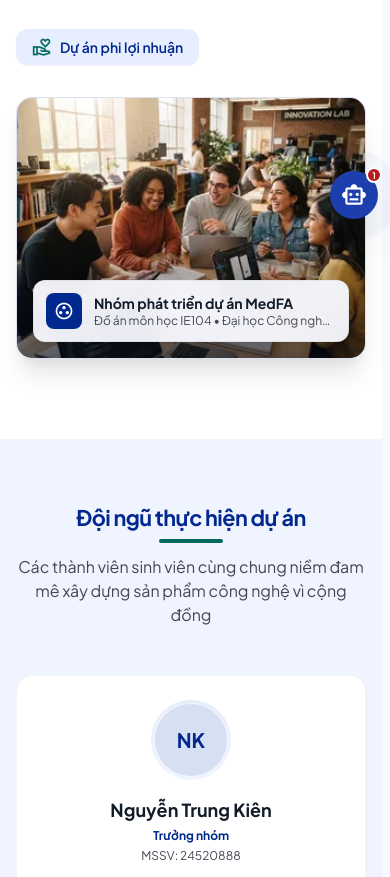
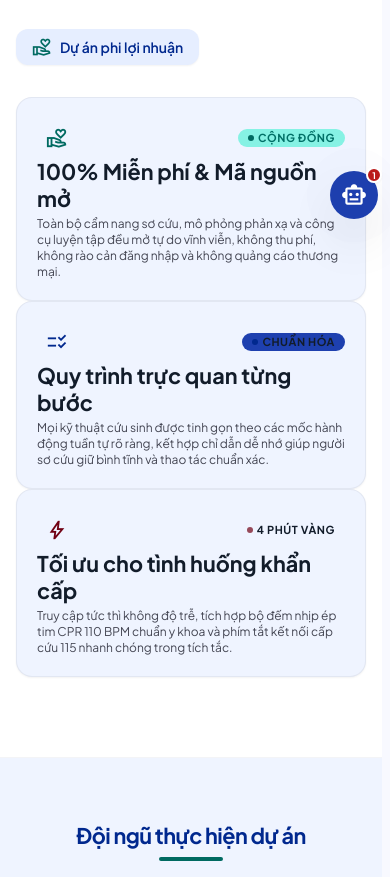
Before and after one commit to NguyenTrunqKien/MedFA---First-Aid-E-learning-Hub, a plain HTML site: page about.html in a window 390 px wide. Shown: the part 613-1490 px from the top of the page. Drawn offline with nearby package versions, Linux system fonts and the light colour scheme; no server answers.

Commit message:
feat(ui): replace about hero image with Bento Grid commitments and clean chatbot env reminders

```diff
--- a/about.html
+++ b/about.html
@@ -99,7 +99,7 @@
                 MedFA (Medical First Aid) không bắt đầu từ một tổ chức y tế khổng lồ. Chúng tôi là một nhóm những người trẻ đam mê công nghệ tại Trường Đại học Công nghệ Thông tin (UIT - ĐHQG-HCM), thực hiện dự án này trong khuôn khổ đồ án môn học IE104.
               </p>
               <p class="text-base text-on-surface-variant leading-relaxed mb-6" data-i18n="about.p2">
-                Xuất phát từ khao khát ứng dụng những dòng code và thiết kế giao diện vào một mục đích mang ý nghĩa nhân văn, MedFA ra đời nhằm số hóa và đơn giản hóa kiến thức sơ cứu. Chúng tôi tin rằng, công nghệ ý nghĩa nhất là công nghệ giúp bảo vệ sự sống.
+                Xuất phát từ khao khát ứng dụng những dòng code và thiết kế giao diện vào một mục đích mang ý nghĩa nhân văn, MedFA ra đời nhằm số hóa và đơn giản hóa kiến thức sơ cứu. Chúng tôi tin rằng công nghệ ý nghĩa nhất là công nghệ giúp bảo vệ sự sống.
               </p>
               <div class="flex flex-wrap items-center gap-3 pt-2">
                 <div class="flex items-center gap-2 px-4 py-2 rounded-xl bg-surface-container text-primary text-sm font-semibold shadow-sm">
@@ -109,25 +109,64 @@
               </div>
             </div>
 
-            <!-- Right Image Showcase with Responsive Picture (Lab 2 Bài 1) -->
-            <div class="lg:col-span-5">
-              <div class="relative w-full aspect-[4/3] rounded-2xl overflow-hidden shadow-xl bg-surface-container border border-outline-variant/30">
-                <picture class="w-full h-full">
-                  <source media="(max-width: 639px)" srcset="images/medfa-team-sm.webp">
-                  <source media="(min-width: 640px)" srcset="images/medfa-team.webp">
-                  <img alt="Nhóm sinh viên phát triển dự án MedFA" data-i18n-alt="about.teamAlt" class="w-full h-full object-cover" src="images/medfa-team.webp" srcset="images/medfa-team-sm.webp 320w, images/medfa-team.webp 512w" sizes="(max-width: 639px) 100vw, 40vw" loading="lazy" decoding="async" width="512" height="382">
-                </picture>
-                <div class="absolute inset-0 bg-gradient-to-t from-gray-950/60 via-transparent to-transparent pointer-events-none"></div>
-                <div class="absolute bottom-4 left-4 right-4 p-3 rounded-xl bg-surface/95 backdrop-blur-md flex items-center gap-3 shadow-md border border-outline-variant/30">
-                  <div class="w-9 h-9 rounded-lg bg-primary text-on-primary flex items-center justify-center shrink-0">
-                    <span class="material-symbols-outlined text-[20px]">group_work</span>
+            <!-- Right Column: Bento Grid 3 Core Commitments -->
+            <div class="lg:col-span-5 w-full flex flex-col gap-3.5">
+              <!-- Bento Card 1: 100% Miễn phí & Mở -->
+              <article class="relative overflow-hidden rounded-2xl bg-surface-container-low p-5 border border-outline-variant/30 shadow-xs hover:shadow-md hover:border-secondary/40 transition-all duration-300 group">
+                <div class="flex items-center justify-between gap-2 mb-2.5">
+                  <div class="w-10 h-10 rounded-xl bg-secondary-container/60 text-secondary flex items-center justify-center shrink-0 group-hover:scale-105 transition-transform">
+                    <span class="material-symbols-outlined text-[22px]">volunteer_activism</span>
                   </div>
-                  <div class="flex flex-col min-w-0">
-                    <span class="font-bold text-sm text-on-surface truncate" data-i18n="about.teamBadge">Nhóm phát triển dự án MedFA</span>
-                    <span class="text-xs text-on-surface-variant truncate" data-i18n="about.teamSub">Đồ án môn học IE104 • Đại học Công nghệ Thông tin (UIT)</span>
+                  <span class="inline-flex items-center gap-1 px-2.5 py-0.5 rounded-full bg-secondary-container text-on-secondary-container text-[11px] font-bold uppercase tracking-wider">
+                    <span class="w-1.5 h-1.5 rounded-full bg-secondary"></span>
+                    <span data-i18n="about.bentoCard1Badge">Cộng đồng</span>
+                  </span>
+                </div>
+                <h2 class="text-base font-bold text-on-surface mb-1 group-hover:text-secondary transition-colors" data-i18n="about.bentoCard1Title">
+                  100% Miễn phí &amp; Mã nguồn mở
+                </h2>
+                <p class="text-xs text-on-surface-variant leading-relaxed" data-i18n="about.bentoCard1Desc">
+                  Toàn bộ cẩm nang sơ cứu, mô phỏng phản xạ và công cụ luyện tập đều mở tự do vĩnh viễn, không thu phí, không rào cản đăng nhập và không quảng cáo thương mại.
+                </p>
+              </article>
+
+              <!-- Bento Card 2: Quy trình trực quan từng bước -->
+              <article class="relative overflow-hidden rounded-2xl bg-surface-container-low p-5 border border-outline-variant/30 shadow-xs hover:shadow-md hover:border-primary/40 transition-all duration-300 group">
+                <div class="flex items-center justify-between gap-2 mb-2.5">
+                  <div class="w-10 h-10 rounded-xl bg-primary-container/60 text-primary flex items-center justify-center shrink-0 group-hover:scale-105 transition-transform">
+                    <span class="material-symbols-outlined text-[22px]">checklist_rtl</span>
                   </div>
+                  <span class="inline-flex items-center gap-1 px-2.5 py-0.5 rounded-full bg-primary-container text-on-primary-container text-[11px] font-bold uppercase tracking-wider">
+                    <span class="w-1.5 h-1.5 rounded-full bg-primary"></span>
+                    <span data-i18n="about.bentoCard2Badge">Chuẩn hóa</span>
+                  </span>
                 </div>
-              </div>
+                <h2 class="text-base font-bold text-on-surface mb-1 group-hover:text-primary transition-colors" data-i18n="about.bentoCard2Title">
+                  Quy trình trực quan từng bước
+                </h2>
+                <p class="text-xs text-on-surface-variant leading-relaxed" data-i18n="about.bentoCard2Desc">
+                  Mọi kỹ thuật cứu sinh được tinh gọn theo các mốc hành động tuần tự rõ ràng, kết hợp chỉ dẫn dễ nhớ giúp người sơ cứu giữ bình tĩnh và thao tác chuẩn xác.
+                </p>
+              </article>
+
+              <!-- Bento Card 3: Tối ưu cho tình huống khẩn cấp -->
+              <article class="relative overflow-hidden rounded-2xl bg-surface-container-low p-5 border border-outline-variant/30 shadow-xs hover:shadow-md hover:border-tertiary/40 transition-all duration-300 group">
+                <div class="flex items-center justify-between gap-2 mb-2.5">
+                  <div class="w-10 h-10 rounded-xl bg-tertiary-container/60 text-tertiary flex items-center justify-center shrink-0 group-hover:scale-105 transition-transform">
+                    <span class="material-symbols-outlined text-[22px]">bolt</span>
+                  </div>
+                  <span class="inline-flex items-center gap-1 px-2.5 py-0.5 rounded-full bg-tertiary-container text-on-tertiary-container text-[11px] font-bold uppercase tracking-wider">
+                    <span class="w-1.5 h-1.5 rounded-full bg-tertiary animate-pulse"></span>
+                    <span data-i18n="about.bentoCard3Badge">4 Phút Vàng</span>
+                  </span>
+                </div>
+                <h2 class="text-base font-bold text-on-surface mb-1 group-hover:text-tertiary transition-colors" data-i18n="about.bentoCard3Title">
+                  Tối ưu cho tình huống khẩn cấp
+                </h2>
+                <p class="text-xs text-on-surface-variant leading-relaxed" data-i18n="about.bentoCard3Desc">
+                  Truy cập tức thì không độ trễ, tích hợp bộ đếm nhịp ép tim CPR 110 BPM chuẩn y khoa và phím tắt kết nối cấp cứu 115 nhanh chóng trong tích tắc.
+                </p>
+              </article>
             </div>
 
           </div>
--- a/js/translations.js
+++ b/js/translations.js
@@ -5,9 +5,6 @@
 
 const MedFATranslations = {
   vi: {
-    'chat.keyPrivacy': "Lựa chọn mô hình được lưu trong <code>localStorage</code> của trình duyệt. Khóa API và mô hình mặc định được quản lý trong tệp <code>env.local</code>.",
-    'chat.howItWorks': "Cơ chế hoạt động",
-    'chat.keyModes': "<strong>Chế độ AI trực tuyến:</strong> Kết nối trực tiếp với Google Gemini theo mô hình bạn chọn (API Key cấu hình trong <code>env.local</code>).<br><strong>Chưa cấu hình env.local hoặc mất mạng:</strong> Trợ lý dùng bộ phản hồi ngoại tuyến AHA/ERC.",
     'footer.authorityAha': "Hiệp hội Tim mạch Hoa Kỳ (AHA) — Chuẩn ép tim CPR & ECC",
     'footer.authorityErc': "Hội đồng Hồi sinh Châu Âu (ERC) — Khuyến cáo hồi sinh cấp cứu",
     'footer.authorityHcdc': "Trung tâm Kiểm soát Bệnh tật TP.HCM — Hướng dẫn y tế dự phòng",
@@ -369,6 +366,15 @@ const MedFATranslations = {
     'about.p1': "MedFA (Medical First Aid) không bắt đầu từ một tổ chức y tế khổng lồ. Chúng tôi là một nhóm những người trẻ đam mê công nghệ tại Trường Đại học Công nghệ Thông tin (UIT - ĐHQG-HCM), thực hiện dự án này trong khuôn khổ đồ án môn học IE104.",
     'about.p2': "Xuất phát từ khao khát ứng dụng những dòng code và thiết kế giao diện vào một mục đích mang ý nghĩa nhân văn, MedFA ra đời nhằm số hóa và đơn giản hóa kiến thức sơ cứu. Chúng tôi tin rằng, công nghệ ý nghĩa nhất là công nghệ giúp bảo vệ sự sống.",
     'about.nonProfitBadge': "Dự án phi lợi nhuận",
+    'about.bentoCard1Badge': "Cộng đồng",
+    'about.bentoCard1Title': "100% Miễn phí & Mã nguồn mở",
+    'about.bentoCard1Desc': "Toàn bộ cẩm nang sơ cứu, mô phỏng phản xạ và công cụ luyện tập đều mở tự do vĩnh viễn, không thu phí, không rào cản đăng nhập và không quảng cáo thương mại.",
+    'about.bentoCard2Badge': "Chuẩn hóa",
+    'about.bentoCard2Title': "Quy trình trực quan từng bước",
+    'about.bentoCard2Desc': "Mọi kỹ thuật cứu sinh được tinh gọn theo các mốc hành động tuần tự rõ ràng, kết hợp chỉ dẫn dễ nhớ giúp người sơ cứu giữ bình tĩnh và thao tác chuẩn xác.",
+    'about.bentoCard3Badge': "4 Phút Vàng",
+    'about.bentoCard3Title': "Tối ưu cho tình huống khẩn cấp",
+    'about.bentoCard3Desc': "Truy cập tức thì không độ trễ, tích hợp bộ đếm nhịp ép tim CPR 110 BPM chuẩn y khoa và phím tắt kết nối cấp cứu 115 nhanh chóng trong tích tắc.",
     'about.teamSubtitle': "Những sinh viên xây dựng nền tảng sơ cứu mở cho cộng đồng",
     'flashcard.frontBadge': "Triệu chứng & Tình huống",
     'flashcard.backBadge': "Xử trí khẩn cấp sống còn",
@@ -419,13 +425,13 @@ const MedFATranslations = {
     'chat.geminiLive': "Gemini Flash Live",
     'chat.settingsTitle': "Cài Đặt Mô Hình AI",
     'chat.modelLabel': "Chọn mô hình Google Gemini:",
-    'chat.settingsDesc': "Chọn mô hình Google Gemini để trò chuyện thời gian thực (API Key được nạp từ tệp .env).",
+    'chat.settingsDesc': "Chọn mô hình Google Gemini để trò chuyện thời gian thực.",
     'chat.saveSettingsBtn': "Lưu Cài Đặt",
     'chat.resetModelBtn': "Mặc định",
     'chat.keyUpdated': "✅ Đã cập nhật mô hình AI!",
     'chat.switchedLive': "Trợ lý đã chuyển sang chế độ <strong>Google Gemini Flash Live</strong>.",
     'chat.switchedOffline': "Trợ lý sử dụng <strong>Bộ phản xạ sơ cấp cứu y khoa MedFA (Offline)</strong>.",
-    'chat.keyCleared': "ℹ️ Đã xóa API Key. Trợ lý đang hoạt động ở chế độ <strong>Bộ phản xạ y khoa ngoại tuyến chuẩn AHA/ERC</strong>.",
+    'chat.keyCleared': "ℹ️ Trợ lý đang hoạt động ở chế độ <strong>Bộ phản xạ sơ cấp cứu y khoa MedFA (Offline)</strong>.",
     'header.homeAria': "Trang chủ MedFA",
     'header.navAria': "Menu điều hướng chính",
     'footer.topicsAria': "Tình huống sơ cứu",
@@ -537,9 +543,6 @@ const MedFATranslations = {
   },
 
   en: {
-    'chat.keyPrivacy': "Your selected model is saved in this browser’s <code>localStorage</code>. The API key and default model are configured in <code>env.local</code>.",
-    'chat.howItWorks': "How it works",
-    'chat.keyModes': "<strong>Online AI mode:</strong> Connects directly to Google Gemini using your selected model (API key loaded from <code>env.local</code>).<br><strong>Without env.local configuration or network:</strong> The assistant uses offline AHA/ERC responses.",
     'footer.authorityAha': "American Heart Association (AHA) — CPR and ECC guidelines",
     'footer.authorityErc': "European Resuscitation Council (ERC) — Resuscitation guidelines",
     'footer.authorityHcdc': "Ho Chi Minh City Center for Disease Control — Preventive health guidance",
@@ -901,6 +904,15 @@ const MedFATranslations = {
     'about.p1': "MedFA (Medical First Aid) did not start from a massive medical institution. We are a team of passionate technology students at the University of Information Technology (UIT - VNU-HCM), building this project as part of our IE104 coursework.",
     'about.p2': "Driven by the ambition to apply code and UI design toward a humanitarian mission, MedFA was created to digitize and simplify first aid education. We believe the most meaningful technology is technology that saves lives.",
     'about.nonProfitBadge': "Non-profit Project",
+    'about.bentoCard1Badge': "Community",
+    'about.bentoCard1Title': "100% Free & Open Source",
+    'about.bentoCard1Desc': "All first aid guides, reflex simulations, and practice tools are permanently open and freely accessible with zero fees, paywalls, or commercial ads.",
+    'about.bentoCard2Badge': "Standardized",
+    'about.bentoCard2Title': "Visual Step-by-Step Guidance",
+    'about.bentoCard2Desc': "All life-saving procedures are streamlined into clear sequential action checkpoints, paired with intuitive instructions to ensure calm and accurate response.",
+    'about.bentoCard3Badge': "Golden 4 Mins",
+    'about.bentoCard3Title': "Optimized for Urgent Crises",
+    'about.bentoCard3Desc': "Instant, zero-latency access with a built-in 110 BPM CPR compression metronome and one-tap emergency 115 call dispatch in critical moments.",
     'about.teamSubtitle': "Students engineering an open first aid learning platform for the community",
     'flashcard.frontBadge': "Symptoms & Emergency",
     'flashcard.backBadge': "Critical Life-Saving Action",
@@ -951,13 +963,13 @@ const MedFATranslations = {
     'chat.geminiLive': "Gemini Flash Live",
     'chat.settingsTitle': "AI Model Settings",
     'chat.modelLabel': "Select Google Gemini Model:",
-    'chat.settingsDesc': "Choose a Google Gemini model for real-time first aid assistance (API key is loaded from .env).",
+    'chat.settingsDesc': "Choose a Google Gemini model for real-time first aid assistance.",
     'chat.saveSettingsBtn': "Save Settings",
     'chat.resetModelBtn': "Default",
     'chat.keyUpdated': "✅ AI model updated!",
     'chat.switchedLive': "Assistant switched to <strong>Google Gemini Flash Live</strong> mode.",
     'chat.switchedOffline': "Assistant switched to <strong>MedFA Offline Medical Reflex Pack</strong>.",
-    'chat.keyCleared': "ℹ️ API Key cleared. Assistant is running on <strong>AHA/ERC offline medical reflex mode</strong>.",
+    'chat.keyCleared': "ℹ️ Assistant is running on <strong>MedFA Offline Medical Reflex Pack</strong>.",
     'header.homeAria': "MedFA Home",
     'header.navAria': "Main navigation menu",
     'footer.topicsAria': "First aid scenarios",
```
Also changed, not shown: js/chatbot-gemini.js (+3 -19 lines).
